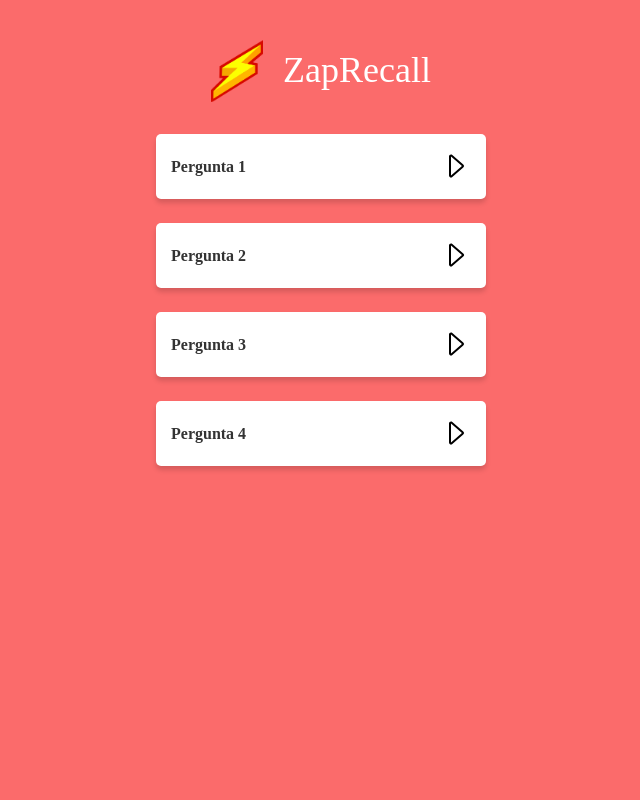
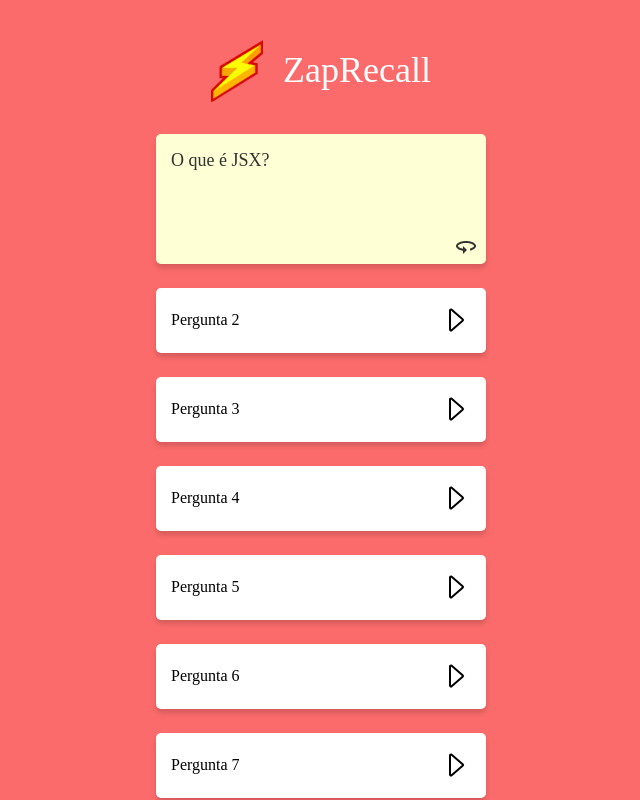
Before and after one commit to ErickMendes95/projeto9-zaprecall, a React (Create React App) app: page / in a window 1280 px wide. Both pictures are taken after a click on the icon 774 px from the left and 166 px from the top of the page. Shown: the top 800 px of the page, without its empty margins (319-959 px from the left). Built offline with nearby package versions, Linux system fonts and the light colour scheme.

Commit message:
Requisitos: perguntas, respostas e botões implementados. Próximo passo: footer e conexão dos botões com o footer

```diff
--- /dev/null
+++ b/src/Answer.js
@@ -0,0 +1,96 @@
+import styled from "styled-components";
+import { useState } from "react";
+import seta from "./assets/img/seta_virar.png"
+
+
+export default function Answer({data}){
+    const [answerVisible, setAnswerVisible] = useState(false)
+    const [corVerde, setCorVerde] = useState("#2FBE34")
+    const [corAmarelo, setCorAmarelo] = useState("#FF922E")
+    const [corVermelho, setCorVermelho] = useState("#FF3030")
+
+    function showAnswer(){
+        setAnswerVisible(true)
+    }
+
+    return (
+        <>
+        {answerVisible === false ?
+            <OpenQuestion>
+                <p>{data.question}</p>
+                <img src={seta} onClick={() => showAnswer()}/>
+            </OpenQuestion>
+            :
+            <OpenQuestion>
+                <p>{data.answer}</p>
+                <ButtonContainer>
+                    <button id="one">Não lembrei</button>
+                    <button id="two">Quase Lembrei</button>
+                    <button id="three">Zap!</button>
+                </ButtonContainer>
+            </OpenQuestion>
+        }
+        </>
+    )
+
+
+}
+
+const OpenQuestion = styled.div`
+width: 300px;
+margin: 12px;
+padding: 15px;
+min-height: 100px;
+background: #FFFFD5;
+box-shadow: 0px 4px 5px rgba(0, 0, 0, 0.15);
+border-radius: 5px;
+font-family: 'Recursive';
+font-style: normal;
+font-weight: 400;
+font-size: 18px;
+line-height: 22px;
+color: #333333;
+position: relative;
+display: flex;
+flex-direction: column;
+justify-content: space-between;
+
+img {
+  position: absolute;
+  bottom: 10px;
+  right: 10px;
+}
+`
+
+const ButtonContainer = styled.div`
+
+    display: flex;
+    justify-content: space-between;
+ button {
+    width: 90px;
+    font-family: 'Recursive';
+    font-style: normal;
+    font-weight: 400;
+    font-size: 12px;
+    line-height: 14px;
+    display: flex;
+    flex-direction: column;
+    align-items: center;
+    text-align: center;
+    justify-content: center;
+    color: #FFFFFF;
+    border-radius: 5px;
+    border: 1px solid white;
+    padding:5px;
+  }
+  #one {
+    background: #FF3030
+  }
+
+  #two {
+    background: #FF922E
+  }
+  #three{
+    background: #2FBE34
+  }
+  `
--- a/src/App.js
+++ b/src/App.js
@@ -2,12 +2,15 @@
 import Logo from "./Logo";
 import Questions from "./Questions"
 import Footer from "./Footer";
+import deck from "./deck"
 
 export default function App() {
   return (
     <ScreenContainer>
       <Logo/>
-      <Questions/>
+      {deck.map((item, index) => (
+        <Questions questionNumber={index + 1} data={item} key={index}/>
+      ))}
       <Footer/>
     </ScreenContainer>
   )
@@ -27,24 +30,3 @@
   padding-bottom: 200px;
 
 `
-
-
-const ContainerBotoes = styled.div`
-button {
-  width: 90px;
-  font-family: 'Recursive';
-  font-style: normal;
-  font-weight: 400;
-  font-size: 12px;
-  line-height: 14px;
-  display: flex;
-  align-items: center;
-  justify-content: center;
-  text-align: center;
-  color: #FFFFFF;
-  background: blue;
-  border-radius: 5px;
-  border: 1px solid blue;
-  padding:5px;
-}
-`
--- a/src/Questions.js
+++ b/src/Questions.js
@@ -1,28 +1,26 @@
 import styled from "styled-components";
 import {BsCaretRight} from "react-icons/bs"
-import deck from "./deck"
+import { useState } from "react";
+import Answer from "./Answer";
 
-export default function Questions() {
-    function CreateQuestion(){
-        const i = Math.floor(Math.random() * deck.length)
-        const indexArray = [1,2,3,4]
-        const questionArray = []
+export default function Questions ({questionNumber, data}) {
+    const [questionVisible, setQuestionVisible] = useState(false)
 
-        return (
-            indexArray.map((index) =>
-            <ClosedQuestion>
-                <p>Pergunta {index}</p>
-                <BsCaretRight size={32} key={index} onClick={() => showQuestion()}/>
-            </ClosedQuestion>
-            )
-        )
+
+    function showQuestion(){
+        setQuestionVisible(true)
     }
-    function showQuestion(){
-        console.log("oi")
-    }
+
     return (
         <>
-            <CreateQuestion/>
+            {questionVisible === false ?
+                <ClosedQuestion>
+                    <h1>Pergunta {questionNumber}</h1>
+                    <BsCaretRight size={32} onClick={() => showQuestion()}/>
+                </ClosedQuestion>
+                :
+                <Answer data={data}/>
+            }
         </>
     )
 }
@@ -49,29 +47,3 @@
     color: #333333;
   }
 `
-
-const OpenQuestion = styled.div`
-width: 300px;
-margin: 12px;
-padding: 15px;
-min-height: 100px;
-background: #FFFFD5;
-box-shadow: 0px 4px 5px rgba(0, 0, 0, 0.15);
-border-radius: 5px;
-font-family: 'Recursive';
-font-style: normal;
-font-weight: 400;
-font-size: 18px;
-line-height: 22px;
-color: #333333;
-position: relative;
-display: flex;
-flex-direction: column;
-justify-content: space-between;
-
-img {
-  position: absolute;
-  bottom: 10px;
-  right: 10px;
-}
-`
```
